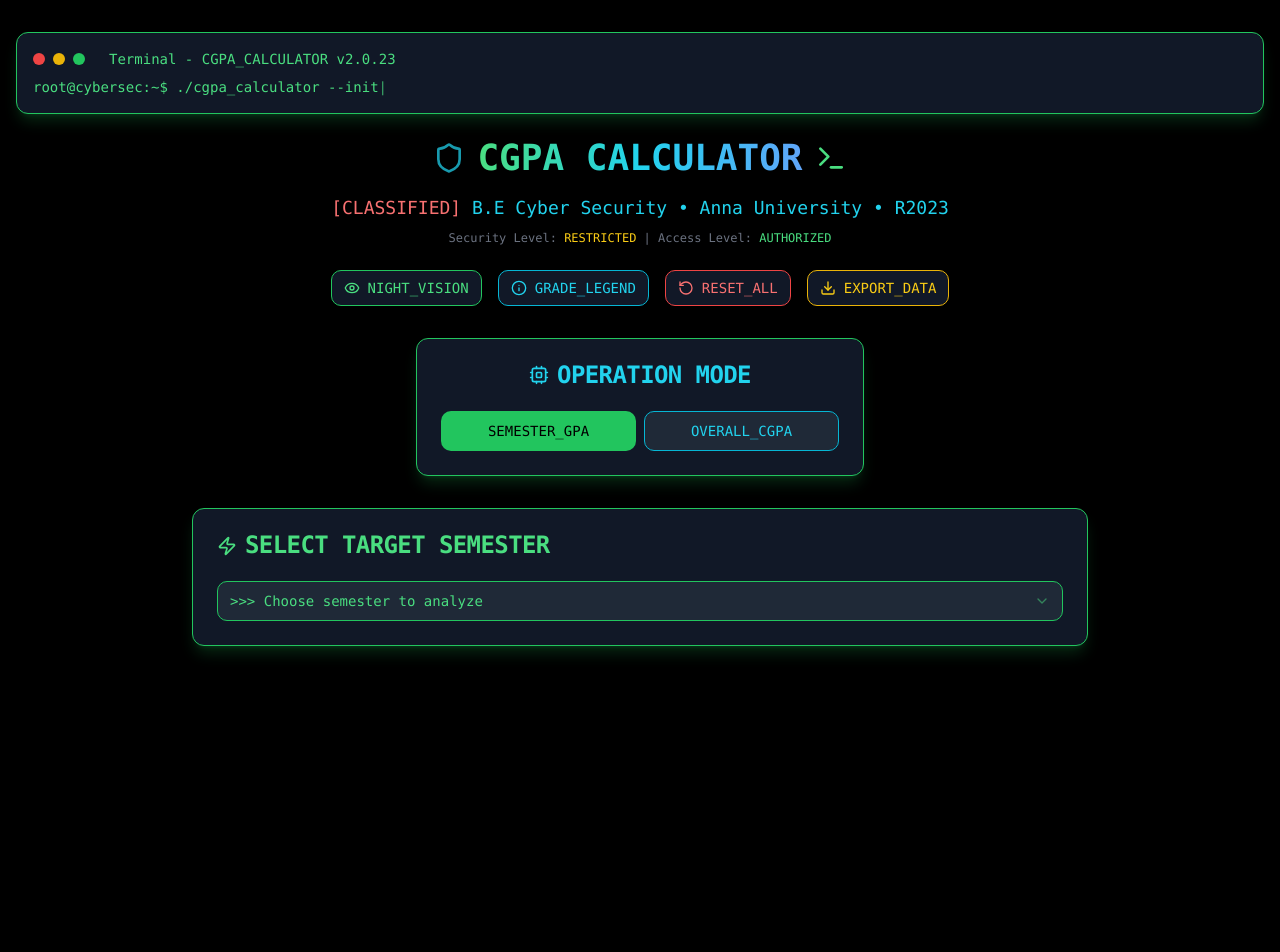
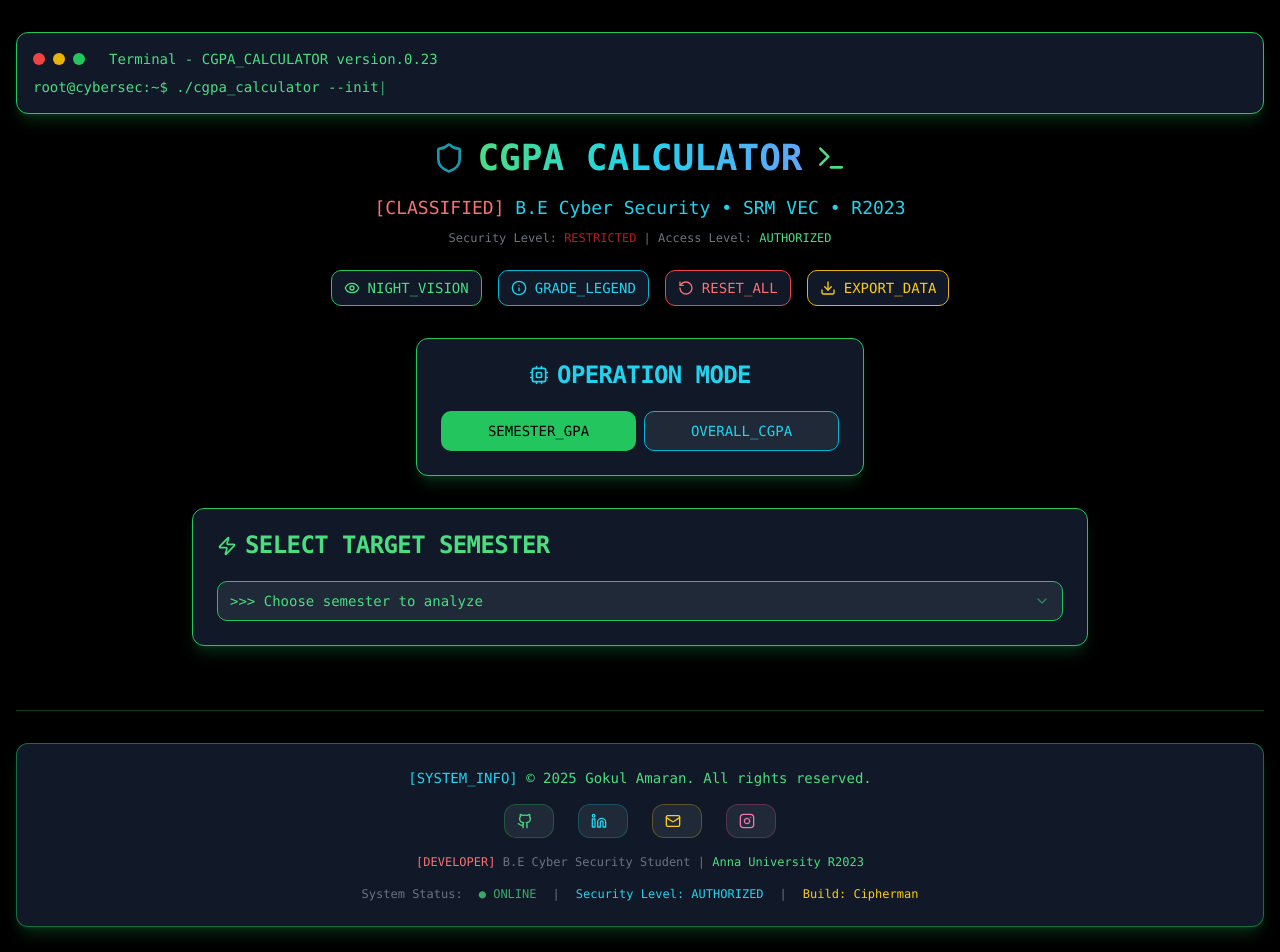
Before and after one commit to Gokul-CyberSec/CGPA-Calculator, a Next.js app: page / in a window 1280 px wide. Shown: the top 952 px of the page. Before the commit the page ends 800 px from the top, so only its background shows below. Built offline with nearby package versions, Linux system fonts and the light colour scheme.

Commit message:
feat: add professional cybersecurity-themed footer
Add footer with copyright, social media links, and themed styling

#VERCEL_SKIP

Co-authored-by: Cipherman <176757116+Microchip007@users.noreply.github.com>

```diff
--- a/app/page.tsx
+++ b/app/page.tsx
@@ -2,7 +2,22 @@
 
 import { useState, useEffect } from "react"
 import { motion, AnimatePresence } from "framer-motion"
-import { Terminal, Shield, Eye, EyeOff, Download, RotateCcw, Info, Zap, Lock, Cpu } from "lucide-react"
+import {
+  Terminal,
+  Shield,
+  Eye,
+  EyeOff,
+  Download,
+  RotateCcw,
+  Info,
+  Zap,
+  Lock,
+  Cpu,
+  Github,
+  Linkedin,
+  Mail,
+  Instagram,
+} from "lucide-react"
 import { Button } from "@/components/ui/button"
 import { Card, CardContent, CardHeader, CardTitle } from "@/components/ui/card"
 import { Select, SelectContent, SelectItem, SelectTrigger, SelectValue } from "@/components/ui/select"
@@ -168,7 +183,7 @@ export default function CGPACalculator() {
               <div className="w-3 h-3 bg-red-500 rounded-full"></div>
               <div className="w-3 h-3 bg-yellow-500 rounded-full"></div>
               <div className="w-3 h-3 bg-green-500 rounded-full"></div>
-              <span className="ml-4 text-green-400 text-sm">Terminal - CGPA_CALCULATOR v2.0.23</span>
+              <span className="ml-4 text-green-400 text-sm">Terminal - CGPA_CALCULATOR version.0.23</span>
             </div>
             <div className="text-green-400 font-mono text-sm">
               {terminalText}
@@ -185,10 +200,10 @@ export default function CGPACalculator() {
               <Terminal className="h-8 w-8 text-green-400" />
             </div>
             <div className="text-cyan-400 text-lg mb-2">
-              <span className="text-red-400">[CLASSIFIED]</span> B.E Cyber Security • Anna University • R2023
+              <span className="text-red-400">[CLASSIFIED]</span> B.E Cyber Security • SRM VEC • R2023
             </div>
             <div className="text-xs text-gray-500 mb-6">
-              Security Level: <span className="text-yellow-400">RESTRICTED</span> | Access Level:{" "}
+              Security Level: <span className="text-red-700">RESTRICTED</span> | Access Level:{" "}
               <span className="text-green-400">AUTHORIZED</span>
             </div>
 
@@ -338,6 +353,80 @@ export default function CGPACalculator() {
             </motion.div>
           )}
         </AnimatePresence>
+
+        {/* Footer */}
+        <motion.footer
+          initial={{ opacity: 0, y: 20 }}
+          animate={{ opacity: 1, y: 0 }}
+          transition={{ delay: 1 }}
+          className="mt-16 border-t border-green-500/30 pt-8"
+        >
+          <div className="bg-gray-900 border border-green-500/50 rounded-lg p-6 shadow-lg shadow-green-500/20">
+            <div className="text-center space-y-4">
+              {/* Copyright */}
+              <div className="text-green-400 font-mono text-sm">
+                <span className="text-cyan-400">[SYSTEM_INFO]</span> © 2025 Gokul Amaran. All rights reserved.
+              </div>
+
+              {/* Social Links */}
+              <div className="flex items-center justify-center gap-6">
+                <a
+                  href="https://github.com/Microchip007/"
+                  target="_blank"
+                  rel="noopener noreferrer"
+                  className="group flex items-center gap-2 px-3 py-2 bg-gray-800 border border-green-500/30 rounded-lg hover:border-green-500 hover:bg-green-500/10 transition-all duration-300"
+                >
+                  <Github className="h-4 w-4 text-green-400 group-hover:text-green-300" />
+                  <span className="text-green-400 group-hover:text-green-300 font-mono text-sm">{""}</span>
+                </a>
+
+                <a
+                  href="https://linkedin.com/in/gokulamaran"
+                  target="_blank"
+                  rel="noopener noreferrer"
+                  className="group flex items-center gap-2 px-3 py-2 bg-gray-800 border border-cyan-500/30 rounded-lg hover:border-cyan-500 hover:bg-cyan-500/10 transition-all duration-300"
+                >
+                  <Linkedin className="h-4 w-4 text-cyan-400 group-hover:text-cyan-300" />
+                  <span className="text-cyan-400 group-hover:text-cyan-300 font-mono text-sm">{""}</span>
+                </a>
+
+                <a
+                  href="mailto:cipherman.in"
+                  className="group flex items-center gap-2 px-3 py-2 bg-gray-800 border border-yellow-500/30 rounded-lg hover:border-yellow-500 hover:bg-yellow-500/10 transition-all duration-300"
+                >
+                  <Mail className="h-4 w-4 text-yellow-400 group-hover:text-yellow-300" />
+                  <span className="text-yellow-400 group-hover:text-yellow-300 font-mono text-sm">{""}</span>
+                </a>
+
+                <a
+                  href="https://instagram.com/gokulamaran"
+                  target="_blank"
+                  rel="noopener noreferrer"
+                  className="group flex items-center gap-2 px-3 py-2 bg-gray-800 border border-pink-500/30 rounded-lg hover:border-pink-500 hover:bg-pink-500/10 transition-all duration-300"
+                >
+                  <Instagram className="h-4 w-4 text-pink-400 group-hover:text-pink-300" />
+                  <span className="text-pink-400 group-hover:text-pink-300 font-mono text-sm">{""}</span>
+                </a>
+              </div>
+
+              {/* Additional Info */}
+              <div className="text-xs text-gray-500 font-mono">
+                <span className="text-red-400">[DEVELOPER]</span> B.E Cyber Security Student |
+                <span className="text-green-400"> Anna University R2023</span>
+              </div>
+
+              {/* System Status */}
+              <div className="flex items-center justify-center gap-4 text-xs font-mono">
+                <span className="text-gray-500">System Status:</span>
+                <span className="text-green-400 animate-pulse">● ONLINE</span>
+                <span className="text-gray-500">|</span>
+                <span className="text-cyan-400">Security Level: AUTHORIZED</span>
+                <span className="text-gray-500">|</span>
+                <span className="text-yellow-400">Build: Cipherman </span>
+              </div>
+            </div>
+          </div>
+        </motion.footer>
       </div>
     </div>
   )
```
